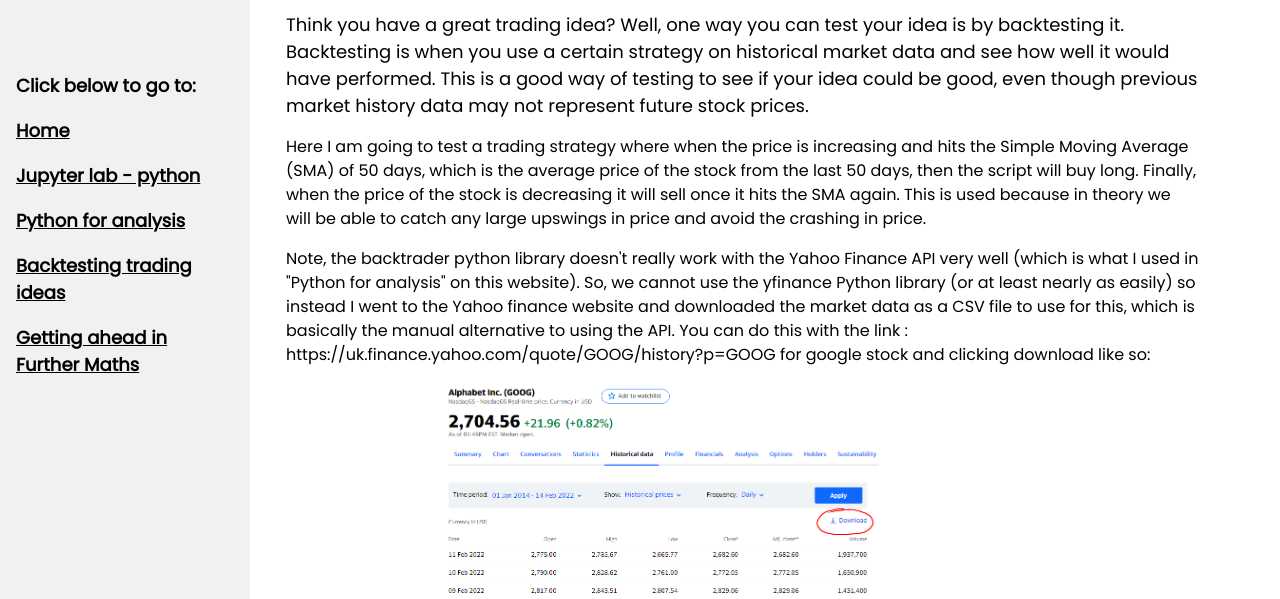
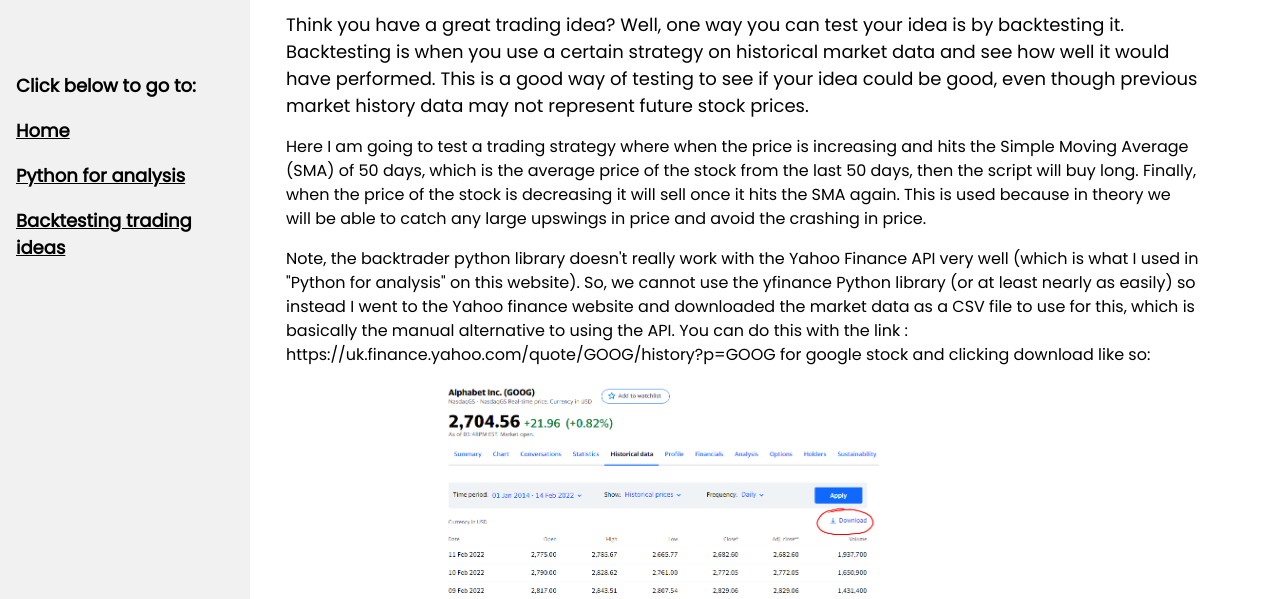
Before and after one commit to Nicholas-Bakic/Nicholas-Bakic.github.io, a plain HTML site: page backtesting.html in a window 1280 px wide. Shown: the part 201-800 px from the top of the page. Drawn offline with nearby package versions, Linux system fonts and the light colour scheme.

Commit message:
Update backtesting.html

```diff
--- a/backtesting.html
+++ b/backtesting.html
@@ -22,10 +22,9 @@
   <div class="w3-bar-block">
     <p>Click below to go to:</p>
     <p><a href="index.html">Home</a></p>
-    <p><a href="jupyter.html">Jupyter lab - python</p>
     <p><a href="yfinance.html">Python for analysis</a></p>
     <p><a href="backtesting.html">Backtesting trading ideas</a></p>
-    <p><a href="fm.html">Getting ahead in Further Maths</a></p>
+
 
   </div>
 </nav>
```
